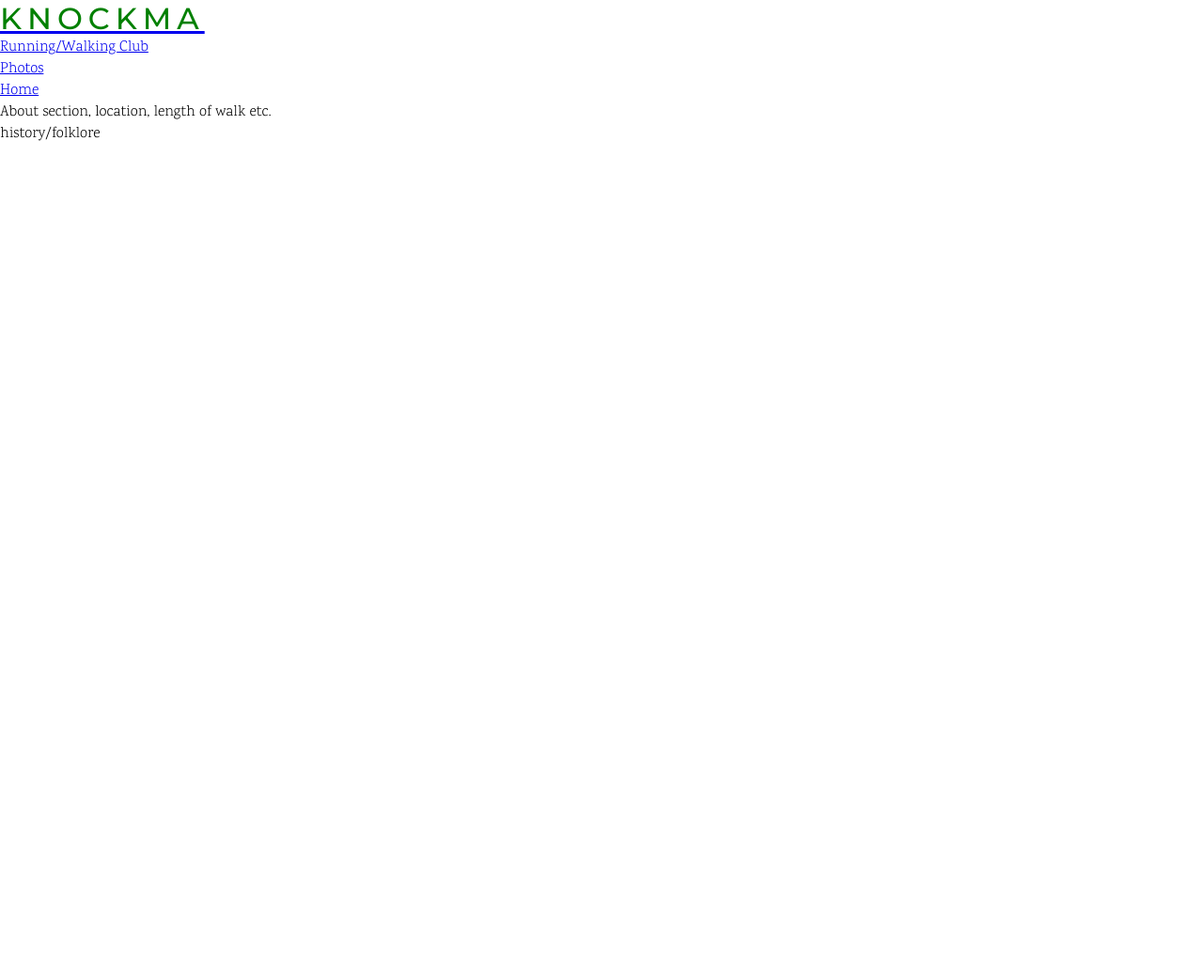
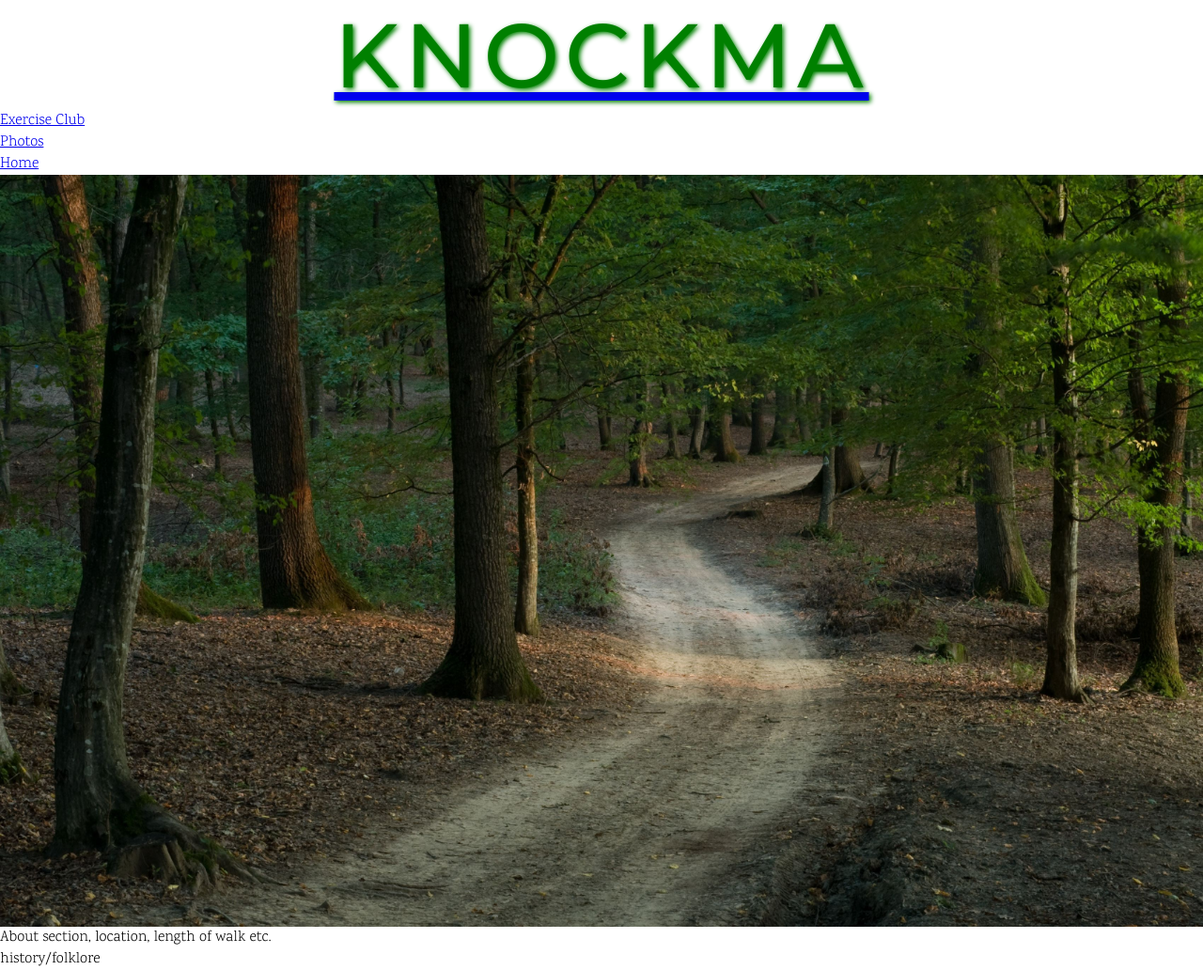
Before and after one commit to Mannio98/Knockma-Hill, a plain HTML site: page index.html in a window 1280 px wide. Shown: the whole page at 94% size. Before the commit the page ends 800 px from the top, so only its background shows below. Drawn offline with Linux system fonts and the light colour scheme.

Commit message:
Add and style hero image

```diff
--- a/assets/css/style.css
+++ b/assets/css/style.css
@@ -17,4 +17,21 @@ h1 {
     text-transform: uppercase;
     letter-spacing: 6px;
     color: #008000;
+    text-shadow: 2px 2px 5px green;
 }
+
+#logo {
+    font-size: 600%;
+    text-align: center;
+}
+
+#menu {
+
+}
+
+#hero-image {
+    height: 800px;
+    width: 100%;
+    background: url(../images/knockma-hero.jpg) ;
+    background-size: cover;
+}
--- a/index.html
+++ b/index.html
@@ -15,10 +15,11 @@
         <a href="index.html">
             <h1 id="logo">Knockma</h1>
         </a>
+        <hr>
         <nav>
             <ul id="menu">
                 <li>
-                    <a href="signup.html">Running/Walking Club</a>
+                    <a href="signup.html">Exercise Club</a>
                 </li>
                 <li>
                     <a href="photos.html">Photos</a>
@@ -30,6 +31,9 @@
         </nav>
     </header>
 
+    <section id="main-image">
+        <div id="hero-image"></div>
+    </section>
     <section>
         <p>
             About section, location, length of walk etc.
```
Also changed, not shown: assets/images/knockma-hero.jpg (added).
